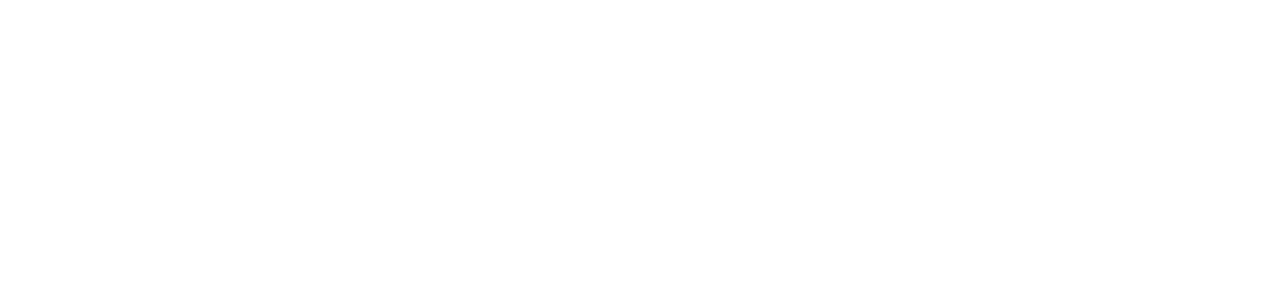
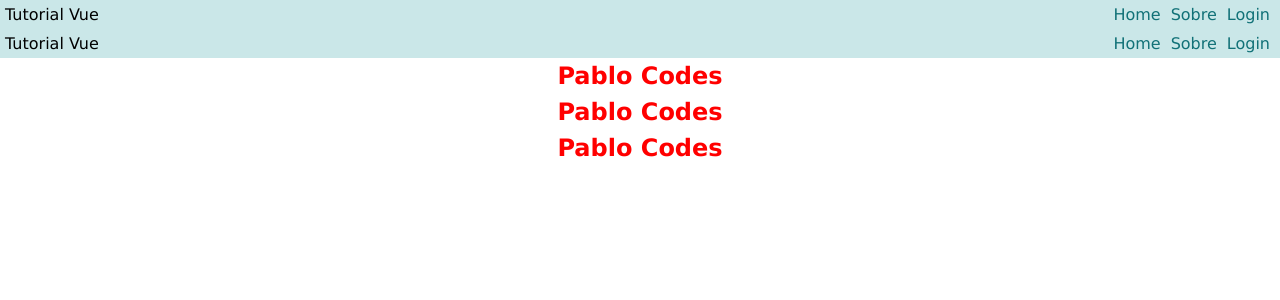
Before and after one commit to LuizMarcello/pablocodes_tutorial_vue, a Vue app: page / in a window 1280 px wide. Shown: the top 300 px of the page. Built offline with nearby package versions, Linux system fonts and the light colour scheme.

Commit message:
Rolândia:11.05.23_14:29hs

```diff
--- a/src/App.vue
+++ b/src/App.vue
@@ -1,12 +1,29 @@
 <template>
-  <header></header>
+  <NavBar></NavBar>
+  <!-- Existe também um "componente genérico" chamado "component" -->
+  <component is="NavBar"></component>
+  <header>
+    <Cabecalho />
+    <cabecalho></cabecalho>
+    <Cabecalho></Cabecalho>
+  </header>
 
   <main></main>
 </template>
 
-<script setup></script>
+<script setup>
+import Cabecalho from "./components/Cabecalho.vue";
+//import NavBar from "./components/NavBar.vue";
+/* O componente "NavBar.vue" agora está de forma global, no main.js */
+</script>
 
-<style scoped>
+<style>
+* {
+  margin: 0;
+  padding: 0;
+  box-sizing: border-box;
+  font-family: Verdana, Geneva, Tahoma, sans-serif;
+}
 header {
   line-height: 1.5;
 }
--- /dev/null
+++ b/src/components/Cabecalho.vue
@@ -0,0 +1,17 @@
+<template>
+  <div>
+    <h2 class="titulo">{{ nome }}</h2>
+  </div>
+</template>
+
+<script setup>
+const nome = "Pablo Codes";
+</script>
+
+<style scoped>
+.titulo {
+  margin: 0 auto;
+  text-align: center;
+  color: red;
+}
+</style>
--- /dev/null
+++ b/src/components/NavBar.vue
@@ -0,0 +1,33 @@
+<template>
+  <nav>
+    <span>Tutorial Vue</span>
+    <ul>
+      <li><a href="">Home</a></li>
+      <li><a href="">Sobre</a></li>
+      <li><a href="">Login</a></li>
+    </ul>
+  </nav>
+</template>
+
+<script setup></script>
+
+<style scoped>
+nav {
+padding: 5px;
+display: flex;
+justify-content: space-between;
+align-items: center;
+background: #cae7e8;
+}
+ul {
+    display: flex;
+list-style-type: none;
+}
+ul li {
+padding: 0 5px;
+}
+ul li a {
+    text-decoration: none;
+    color: #117177;
+}
+</style>
```
Also changed, not shown: src/main.js (+11 -3 lines).
